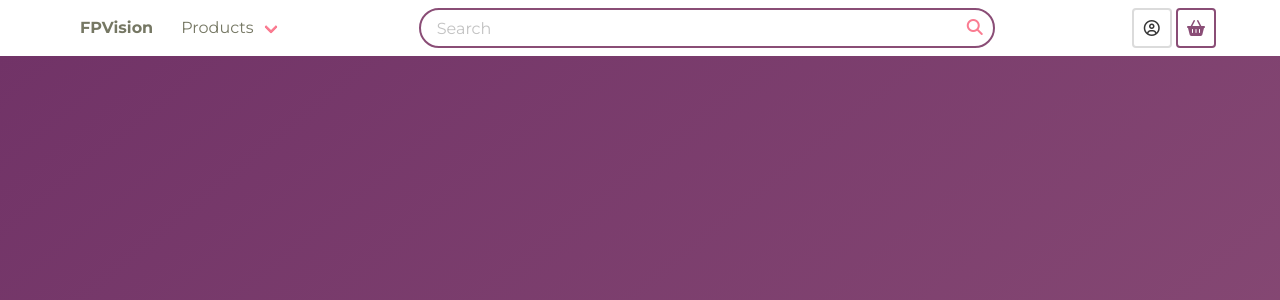
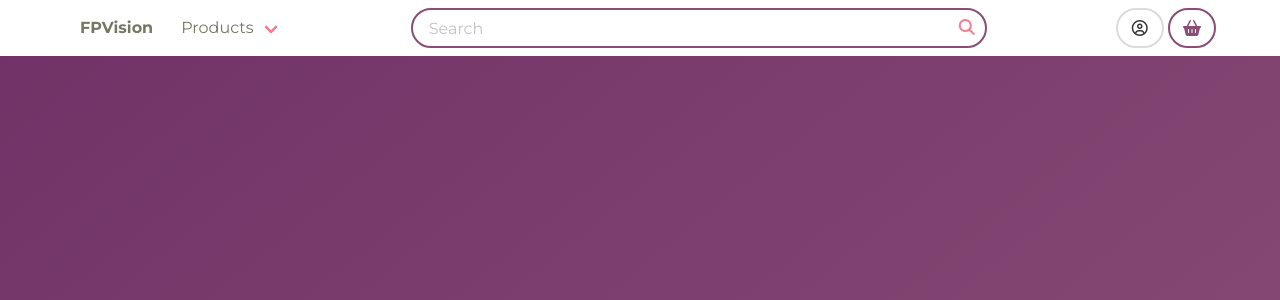
Before and after one commit to wrengit/FPVision, a Django app: page / in a window 1280 px wide. Shown: the top 300 px of the page. Run offline with Django 3.2, Linux system fonts and the light colour scheme; data that the repository does not hold is empty; some libraries are stand-ins or nearby versions.

Commit message:
add comments

```diff
--- a/templates/includes/navbar.html
+++ b/templates/includes/navbar.html
@@ -12,7 +12,7 @@
         x-bind:class="{ 'is-active': open }"
         @click="open = true"
         role="button"
-        class="navbar-burger burger"
+        class="navbar-burger"
         aria-label="menu"
         aria-expanded="false"
         data-target="navbar"
@@ -25,13 +25,13 @@
       <a class="navbar-item" href="/">
         <strong>FPVision</strong>
       </a>
-
+      <!--Account / Basket Touch-->
       <div class="navbar-item is-hidden-desktop">
-        <div>
+        <div class="buttons">
           {% if user.is_authenticated %}
           <div class="dropdown is-right">
             <div class="dropdown-trigger">
-              <button class="button is-primary is-outlined">
+              <button class="button is-primary is-outlined is-rounded is-icon">
                 <span class="icon">
                   <i class="far fa-user-circle"></i>
                 </span>
@@ -51,7 +51,7 @@
           {% else %}
           <div class="dropdown is-hoverable is-right">
             <div class="dropdown-trigger">
-              <button class="button is-outlined">
+              <button class="button is-outlined is-rounded is-icon">
                 <span class="icon">
                   <i class="far fa-user-circle"></i>
                 </span>
@@ -72,7 +72,7 @@
 
           {% endif %}
 
-          <a class="button is-primary is-outlined is-hidden-desktop">
+          <a class="button is-primary is-outlined is-rounded is-icon is-hidden-desktop ml-1">
             <span class="icon">
               <i class="fas fa-shopping-basket"></i>
             </span>
@@ -88,7 +88,7 @@
       class="navbar-menu"
     >
       <div class="navbar-start">
-        <!--Products-->
+        <!--Products Desktop-->
         <div
           class="navbar-item has-dropdown is-hoverable is-mega is-hidden-touch"
           x-bind:class="{ 'is-active': openItem }"
@@ -287,7 +287,7 @@
             </div>
           </div>
         </div>
-
+        <!--Products Touch-->
         <div class="navbar-item is-hidden-desktop">
           <div class="container">
             {% for c in all_categories %}
@@ -304,13 +304,13 @@
             {% endfor %}
           </div>
         </div>
-
+        <!--Account / Basket Desktop-->
         <div class="navbar-item is-hidden-touch">
           <div>
             {% if user.is_authenticated %}
             <div class="dropdown is-hoverable is-right">
               <div class="dropdown-trigger">
-                <button class="button is-primary is-outlined">
+                <button class="button is-rounded is-primary is-outlined">
                   <span>{{user.username | title}}</span>
                   <span class="icon">
                     <i class="far fa-user-circle"></i>
@@ -331,7 +331,7 @@
             {% else %}
             <div class="dropdown is-hoverable is-right">
               <div class="dropdown-trigger">
-                <button class="button is-outlined">
+                <button class="button is-rounded is-outlined">
                   <span class="icon">
                     <i class="far fa-user-circle"></i>
                   </span>
@@ -352,7 +352,7 @@
 
             {% endif %}
 
-            <a class="button is-primary is-outlined is-hidden-touch">
+            <a class="button is-rounded is-primary is-outlined is-hidden-touch">
               <span class="icon">
                 <i class="fas fa-shopping-basket"></i>
               </span>
```
